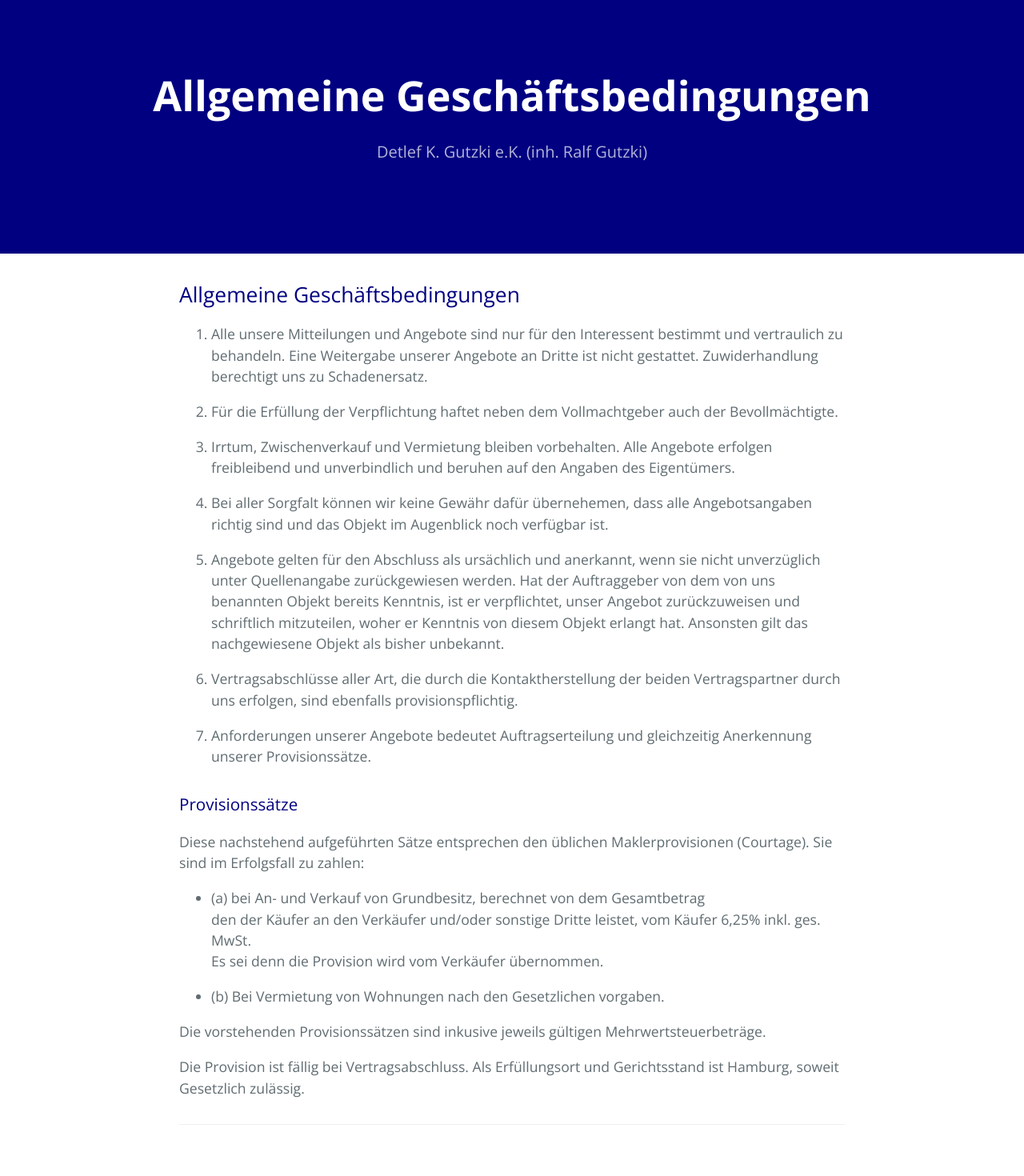
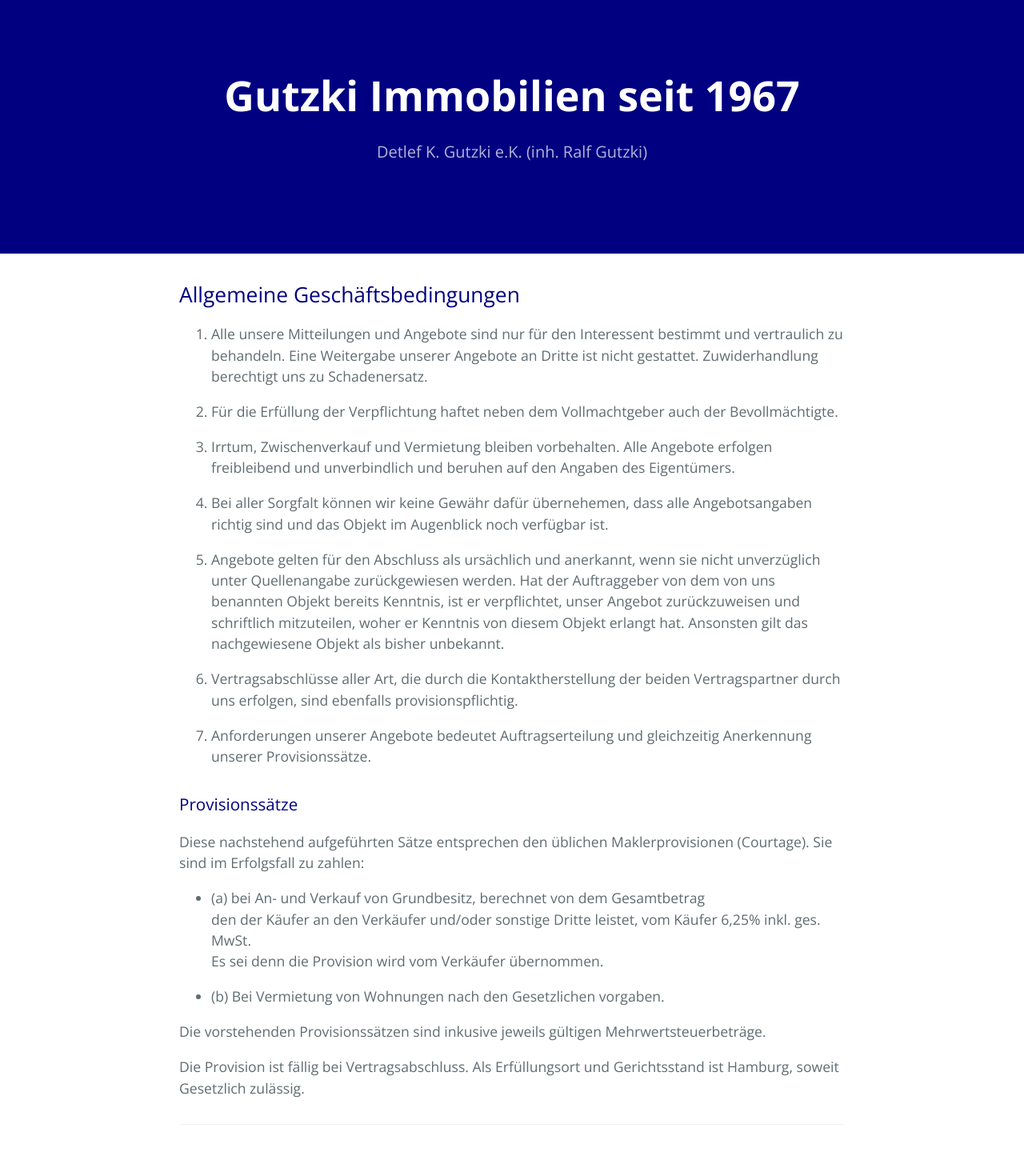
Before and after one commit to jackieGut/jackieGut.github.io, a Jekyll site: the page built from subpages/agb.md, in a window 1280 px wide. Shown: the whole page at 80% size. Built offline with Jekyll 4.4.1, drawn with Linux system fonts in a browser that asks for light colours; our own code applies the rules of GitHub Pages for plain Markdown files.

Commit message:
Update agb.md

```diff
--- a/subpages/agb.md
+++ b/subpages/agb.md
@@ -1,3 +1,7 @@
+---
+title: Gutzki Immobilien seit 1967
+---
+
 ## Allgemeine Geschäftsbedingungen
 
 1. Alle unsere Mitteilungen und Angebote sind nur für den Interessent bestimmt und vertraulich zu behandeln.
```
